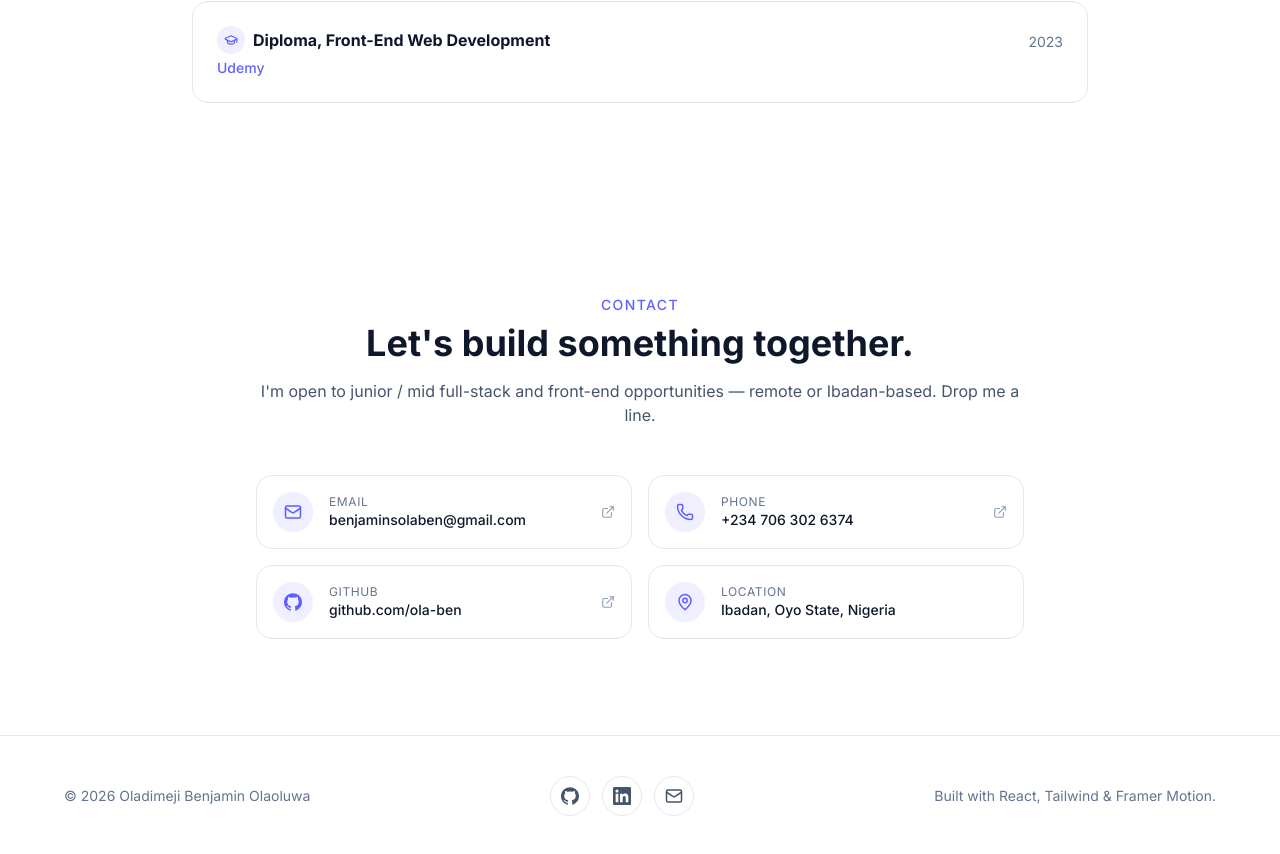
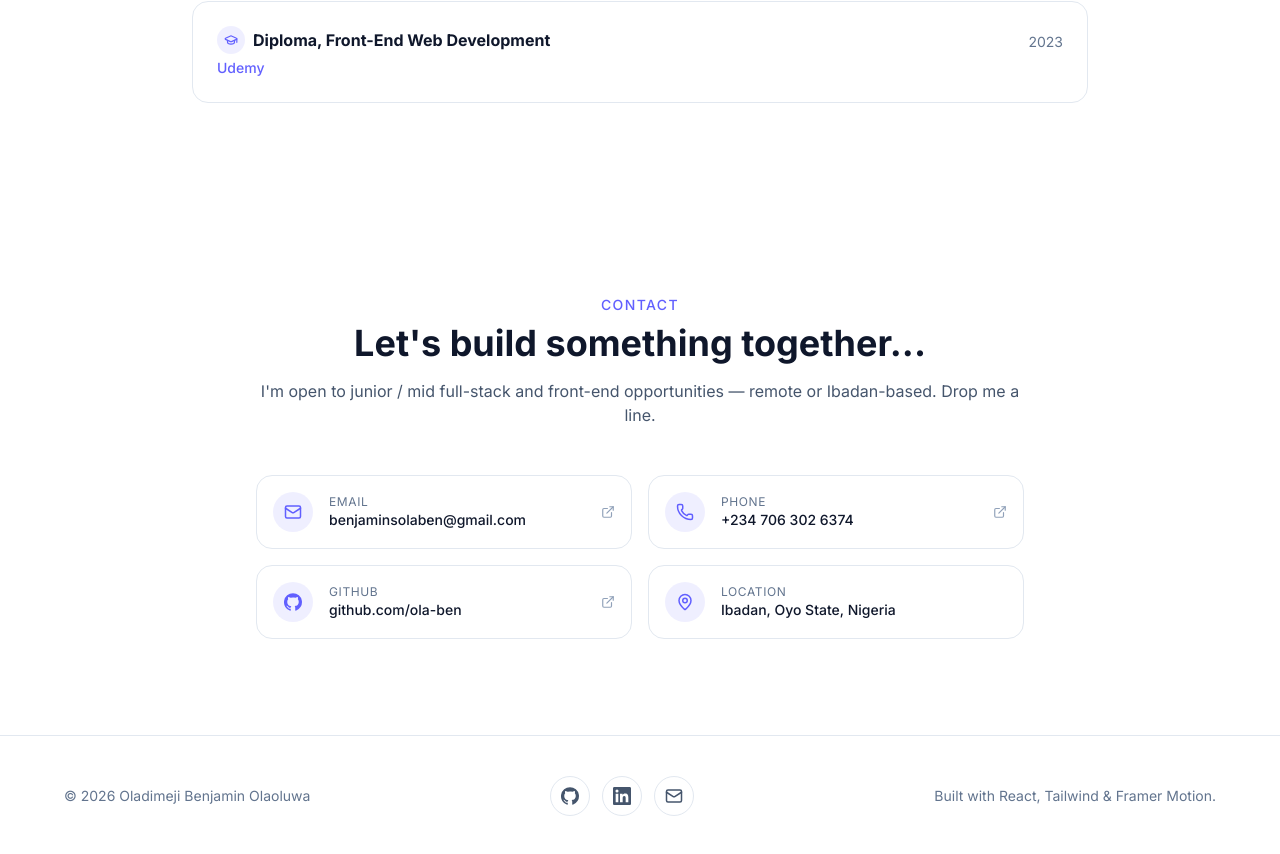
Before and after one commit to ola-ben/portfolio, a React (Vite) app: page / in a window 1280 px wide. Shown: the part 6177-7031 px from the top of the page. Built offline with nearby package versions, Linux system fonts and the light colour scheme.

Commit message:
redeploy

```diff
--- a/src/components/Contact.jsx
+++ b/src/components/Contact.jsx
@@ -42,7 +42,7 @@ export default function Contact() {
         >
           <p className="text-sm font-medium uppercase tracking-widest text-indigo-500">Contact</p>
           <h2 className="mt-2 text-3xl font-bold text-slate-900 sm:text-4xl dark:text-slate-50">
-            Let's build something together.
+            Let's build something together...
           </h2>
           <p className="mt-4 text-base text-slate-600 dark:text-slate-400">
             I'm open to junior / mid full-stack and front-end opportunities — remote or
```
